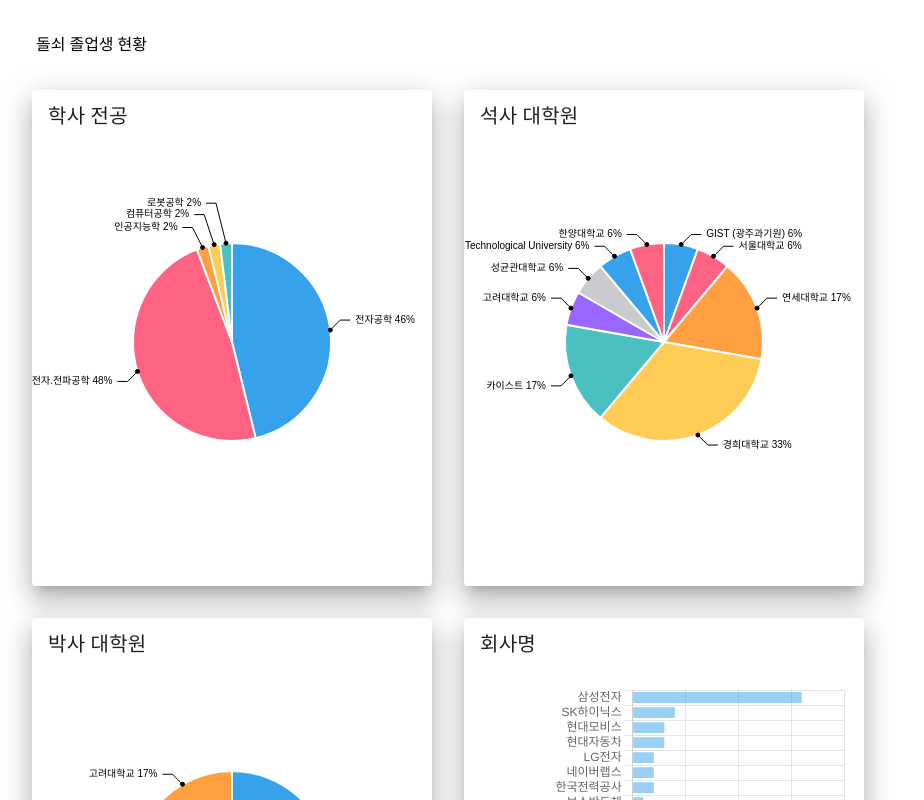
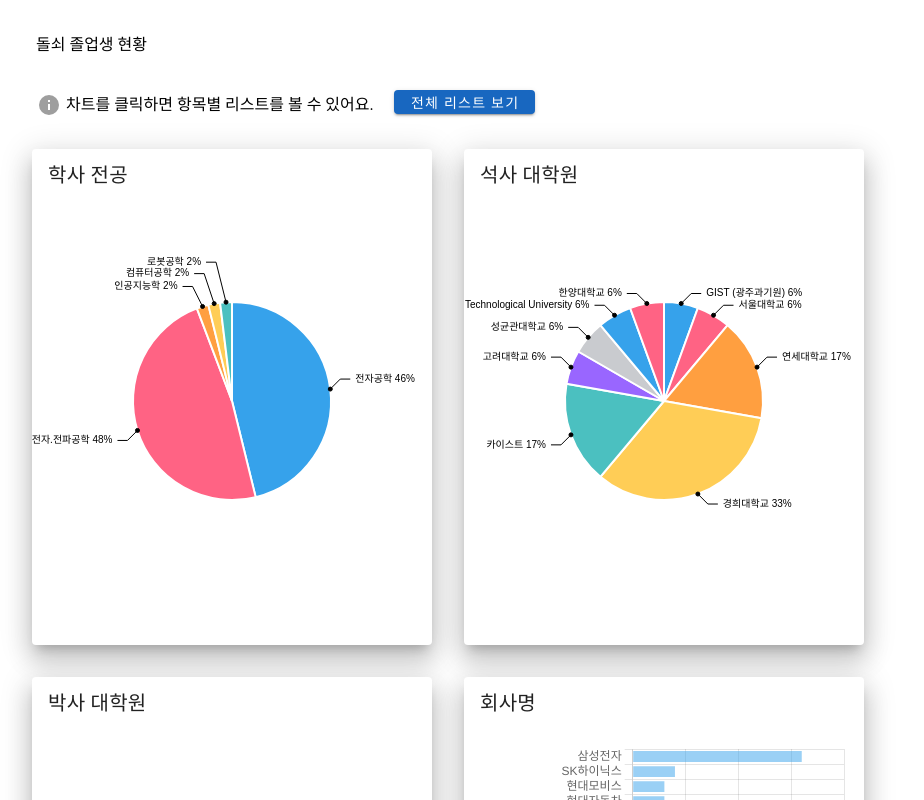
Before and after one commit to mingeon-dev/sandi-alumni-chart, a Vue app: page / in a window 1280 px wide. Shown: the top 800 px of the page, without its empty margins (0-924 px from the left). Built offline with nearby package versions, Linux system fonts and the light colour scheme.

Commit message:
전체 리스트 보기 추가

```diff
--- a/src/components/AlumniChart.vue
+++ b/src/components/AlumniChart.vue
@@ -1,10 +1,27 @@
 <script setup>
+import { mdiInformation } from '@mdi/js'
 import PieChart from './chart/PieChart.vue'
 import HorizontalBarChart from './chart/HorizontalBarChart.vue'
 import { FIELD_NAME, NESTED_FIELD_NAME, getTitle, calcStatistics } from '@/util/DataHelper'
+import { isMobile } from '@/util/MediaQuery'
 </script>
 
 <template>
+  <div class="info-area">
+    <v-icon class="info-icon" color="#9E9E9E" :icon="mdiInformation"></v-icon>
+    <span>차트를 클릭하면 항목별 리스트를 볼 수 있어요.</span>
+    <v-btn
+      v-if="!isMobile"
+      class="button"
+      color="primary"
+      density="compact"
+      @click="$router.push('/list')"
+      >전체 리스트 보기</v-btn
+    >
+  </div>
+  <v-btn v-if="isMobile" class="button-mobile" @click="$router.push('/list')"
+    >전체 리스트 보기</v-btn
+  >
   <div class="container">
     <v-card class="card" :title="getTitle(FIELD_NAME.MAJOR)" elevation="16">
       <PieChart :field="FIELD_NAME.MAJOR" :data="calcStatistics(FIELD_NAME.MAJOR)"></PieChart>
@@ -43,6 +60,20 @@ import { FIELD_NAME, NESTED_FIELD_NAME, getTitle, calcStatistics } from '@/util/
 </template>
 
 <style scoped>
+.info-area {
+  margin: 2rem;
+}
+
+.info-icon {
+  margin: 0 5px;
+  vertical-align: bottom;
+}
+
+.button {
+  margin: 0 20px;
+  vertical-align: text-bottom;
+}
+
 .container {
   display: flex;
   flex-wrap: wrap;
@@ -56,6 +87,16 @@ import { FIELD_NAME, NESTED_FIELD_NAME, getTitle, calcStatistics } from '@/util/
 }
 
 @media only screen and (max-width: 600px) {
+  .info-area {
+    margin: 0 auto 2rem;
+  }
+
+  .button-mobile {
+    display: block;
+    width: 350px;
+    margin: 0 auto 2rem;
+  }
+
   .card {
     width: 350px;
     height: auto;
```
